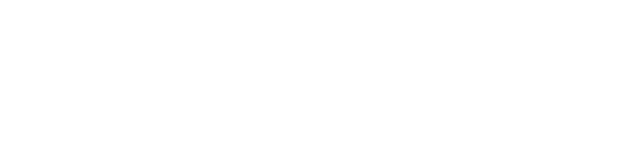
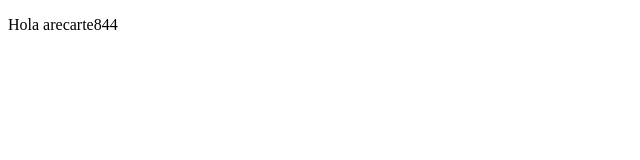
Before and after one commit to arecarte844/ci-cd, a plain HTML site: page src/index.html in a window 1280 px wide. Shown: the whole page, without its empty margins (0-640 px from the left). Drawn offline with Linux system fonts and the light colour scheme.

Commit message:
feat: add body

```diff
--- a/src/index.html
+++ b/src/index.html
@@ -1,5 +1,5 @@
 <!DOCTYPE html>
 <html>
 <head><title></title></head>
-<body></body>
+<body><p>Hola arecarte844</p></body>
 </html>
```
